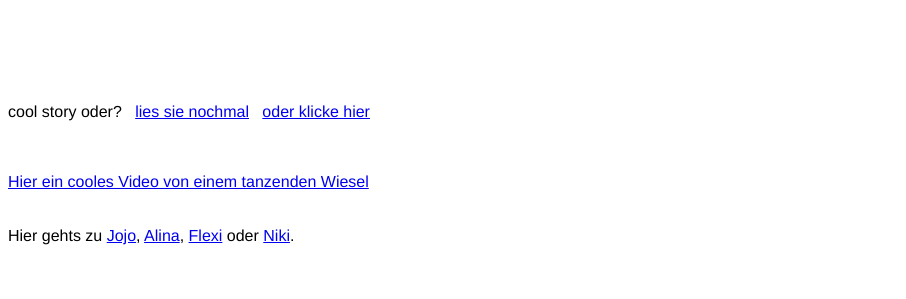
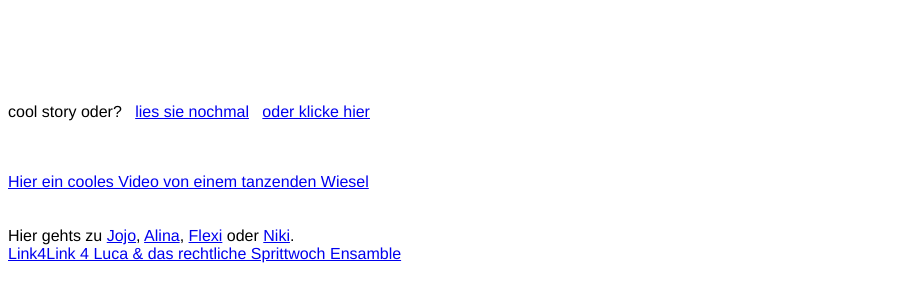
Before and after one commit to doanmaip/GiS_SoSe2020, a plain HTML site: page Aufgabe01/index.html in a window 1280 px wide. Shown: the part 826-1125 px from the top of the page, without its empty margins (0-906 px from the left). Drawn offline with Linux system fonts and the light colour scheme.

Commit message:
sprittwoch

```diff
--- a/Aufgabe01/index.html
+++ b/Aufgabe01/index.html
@@ -52,7 +52,10 @@
                 target="_blank">Jojo</a>, <a href="https://alinakle.github.io/GIS2020/Aufgabe01/"
                 target="_blank">Alina</a>, <a href="https://flexilue.github.io/GIS_SoSe_2020/Aufgabe1/index.htm"
                 target="_blank">Flexi</a> oder <a
-                href="https://nikxwar.github.io/GIS-SoSe-2020/Aufgaben/Aufgabe01/index.html" target="_blank">Niki</a>.
+                href="https://nikxwar.github.io/GIS-SoSe-2020/Aufgaben/Aufgabe01/index.html" target="_blank">Niki</a>. <br>
+
+                 <a href="https://realangelamerkel.github.io/GIS_SoSe_2020/Aufgabe01/index.html"
+                target="_blank">Link4Link 4 Luca & das rechtliche Sprittwoch Ensamble</a>
             <br> <br> <br><br> <br> <br><br> <br> <br><br> <br> <br><br> <br> <br><br> <br> <br><br> <br> <br><br> <br>
             <br><br> <br> <br><br> <br> <br><br> <br> <br><br> <br> <br><br> <br> <br><br> <br> <br><br> <br> <br><br>
             <br> <br><br> <br>
```
